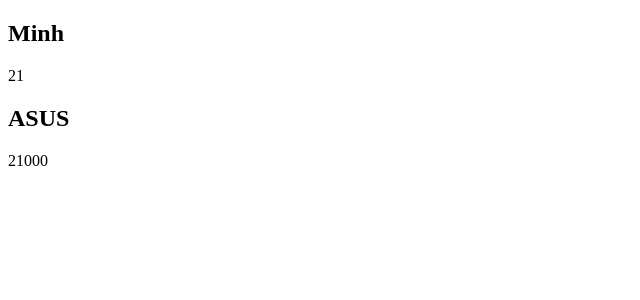
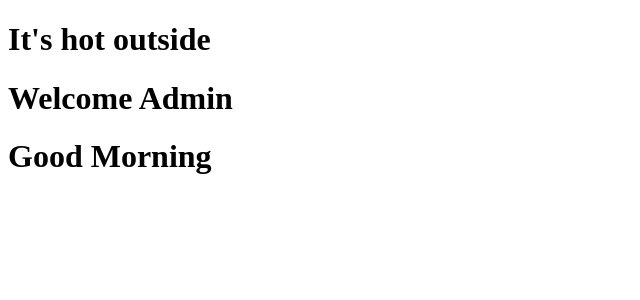
Before and after one commit to gahoccode215/reactjs-craftsman, a React (Vite) app in the folder vite-project/: page / in a window 1280 px wide. Shown: the top 300 px of the page, without its empty margins (0-640 px from the left). Built offline with nearby package versions, Linux system fonts and the light colour scheme.

Commit message:
Conditional Rendering in ReactJS

```diff
--- a/vite-project/src/App.jsx
+++ b/vite-project/src/App.jsx
@@ -1,11 +1,13 @@
-import Person from "./components/Person";
-import Product from "./components/Product"; "./components/Product"
+import { Greeting } from "./components/Greeting";
+import UserStatus from "./components/UserStatus";
+import Weather from "./components/Weather";
 
 const App = () => {
   return (
     <div>
-      <Person name={"Minh"} age={21} />
-      <Product name="ASUS" price={21000} />
+      <Weather />
+      <UserStatus loggedIn={true} isAdmin={true} />
+      <Greeting timeOfDay={"Moring"} />
     </div>
   )
 };
--- /dev/null
+++ b/vite-project/src/components/Greeting.jsx
@@ -0,0 +1,5 @@
+import React from 'react'
+
+export const Greeting = ({timeOfDay}) => {
+    return timeOfDay === "Moring" ? <h1>Good Morning</h1> : <h1>Good Afternoon</h1>
+}
--- a/vite-project/src/components/Person.jsx
+++ /dev/null
@@ -1,12 +0,0 @@
-import React from 'react'
-
-const Person = (props) => {
-  return (
-    <div>
-        <h2>{props.name}</h2>
-        <p>{props.age}</p>
-    </div>
-  )
-}
-
-export default Person;
--- a/vite-project/src/components/Product.jsx
+++ /dev/null
@@ -1,12 +0,0 @@
-import React from 'react'
-
-const Product = (props) => {
-  return (
-    <div>
-        <h2>{props.name}</h2>
-        <p>{props.price}</p>
-    </div>
-  )
-}
-
-export default Product
--- /dev/null
+++ b/vite-project/src/components/UserStatus.jsx
@@ -0,0 +1,11 @@
+import React from 'react'
+
+const UserStatus = (props) => {
+  if(props.loggedIn && props.isAdmin){
+    return <h1>Welcome Admin</h1>
+  }else{
+    return <h1>Welcome user</h1>
+  }
+}
+
+export default UserStatus
--- /dev/null
+++ b/vite-project/src/components/Weather.jsx
@@ -0,0 +1,15 @@
+import React from 'react'
+
+const Weather = (temperature) => {
+    let temp = 26;
+
+    if (temp < 15) {
+        return <h1>It's cold outside</h1>
+    } else if (temp >= 15 && temp <= 25) {
+        return <h1>It's nice outside</h1>
+    } else if (temp > 25) {
+        return <h1>It's hot outside</h1>
+    }
+}
+
+export default Weather
```
